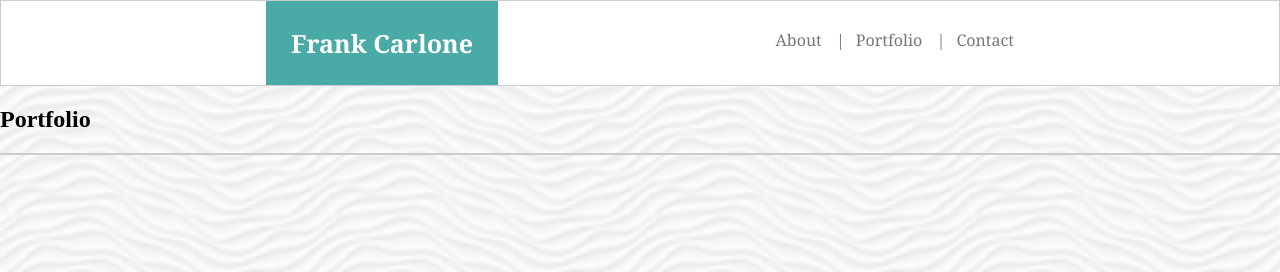
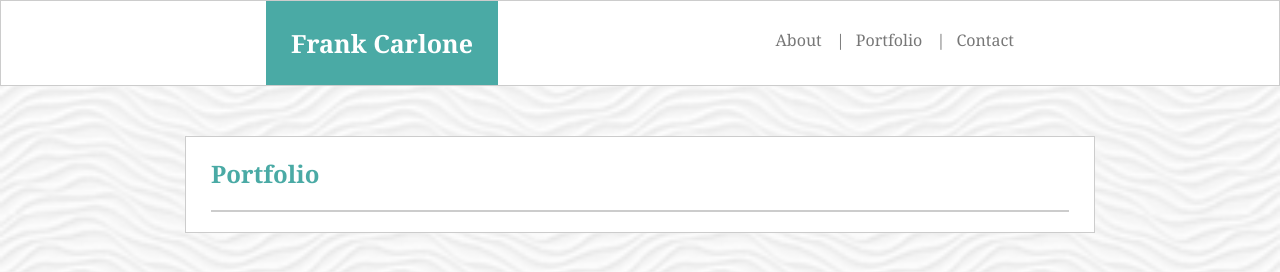
Before and after one commit to fcarlone/Basic-Portfolio, a plain HTML site: page portfolio.html in a window 1280 px wide. Drawn offline with Linux system fonts and the light colour scheme.

Commit message:
edit portfolio.html

```diff
--- a/css/style.css
+++ b/css/style.css
@@ -65,12 +65,14 @@ li:not(:first-child):before {
 }
 
 .about-wrapper,
-.contact-wrapper {
+.contact-wrapper,
+.portfolio-wrapper {
   font-family: 'Arial', 'Helvetica Neue', Helvetica, sans-serif;
 }
 
 .about-title,
-.contact-title {
+.contact-title,
+.portfolio-title {
   font-family: 'Georgia', Times, Times New Roman, serif;
   color: #4aaaa5;
 }
@@ -86,7 +88,8 @@ hr {
 }
 
 .about-border,
-.contact-border {
+.contact-border,
+.portfolio-border {
   border: solid #cccccc 1px;
   margin: 50px 150px 75px 150px;
   background: white;
```
